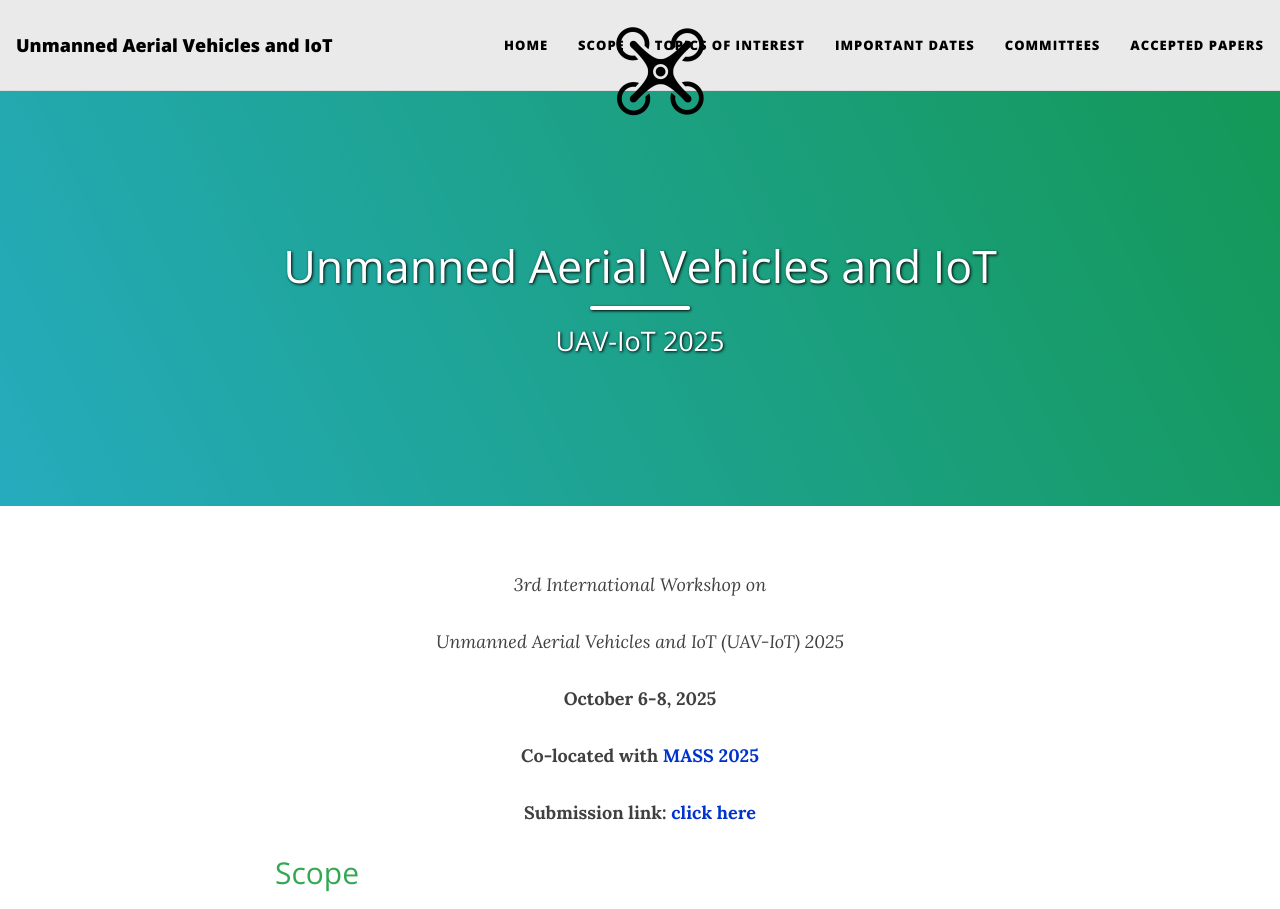
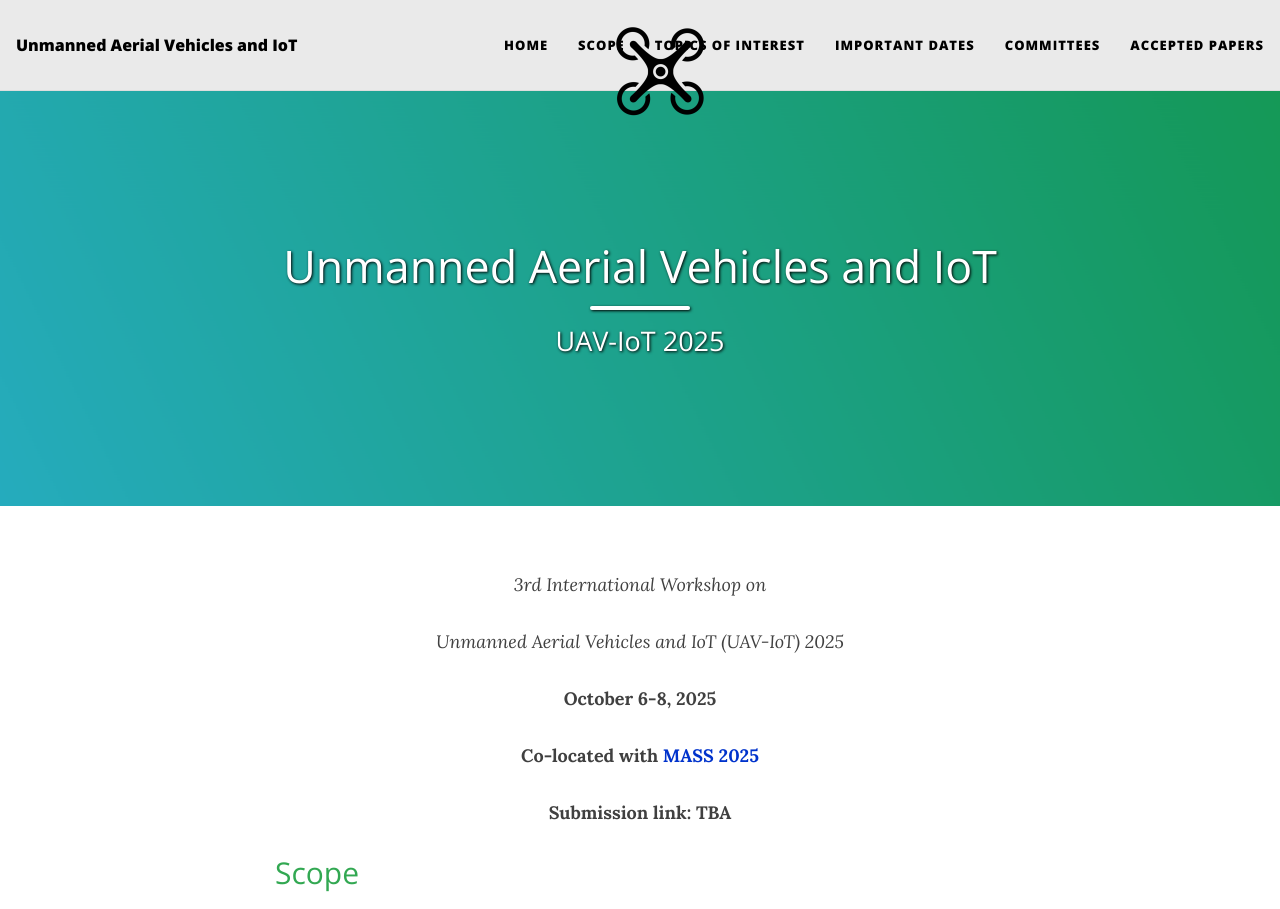
Before and after one commit to uav-iot/uav-iot.github.io, a Jekyll site: the page built from index.md, in a window 1280 px wide. Shown: the top 909 px of the page. Built offline with Jekyll 4.4.1, drawn with Linux system fonts in a browser that asks for light colours; nearby versions of some CDN libraries; some of the changed text lies outside the part shown.

Commit message:
index update, navbar css little changes

```diff
--- a/assets/css/beautifuljekyll.css
+++ b/assets/css/beautifuljekyll.css
@@ -146,7 +146,7 @@ img {
   line-height: 1.5;
   padding-top: 0.625rem;
   padding-bottom: 0.625rem;
-  font-size: 1.125rem;
+  font-size: 1.0rem;
 }
 
 .navbar-custom .navbar-brand-logo {
--- a/index.md
+++ b/index.md
@@ -23,7 +23,7 @@ _Unmanned Aerial Vehicles and IoT (UAV-IoT) 2025_
 **Co-located with [MASS 2025](https://ieeemass2025.github.io/ieeemass2025/index.html)**
 {: style="text-align: center"}
 
-**Submission link: [click here]()**
+**Submission link: TBA**
 {: style="text-align: center"}
 
 
@@ -94,9 +94,9 @@ be published in the workshop proceedings.
 
 ### Steering Committee
 {: style="color:#32a852"}
-- **Pinotti Maria Cristina**: University of Perugia, Italy
-- **Sajal K. Das**: Missouri University of Science and Technology, USA
-- **Ljiljana Trajkovic**: Simon Fraser University, Canada
+- **Pinotti Maria Cristina**: TBA
+- **Sajal K. Das**: TBA
+- **Ljiljana Trajkovic**: TBA
 
 ### Program Committee
 {: style="color:#32a852"}
```
